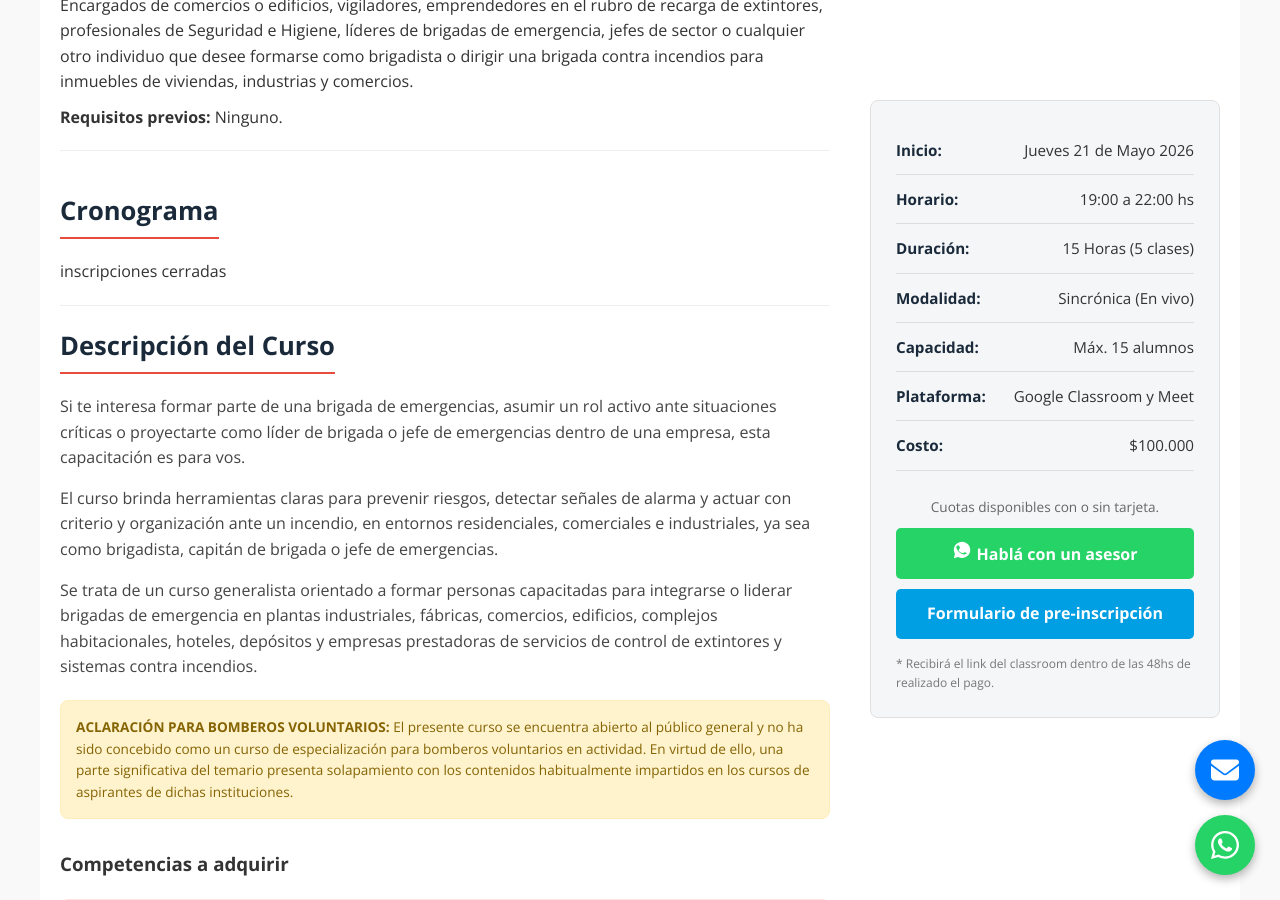
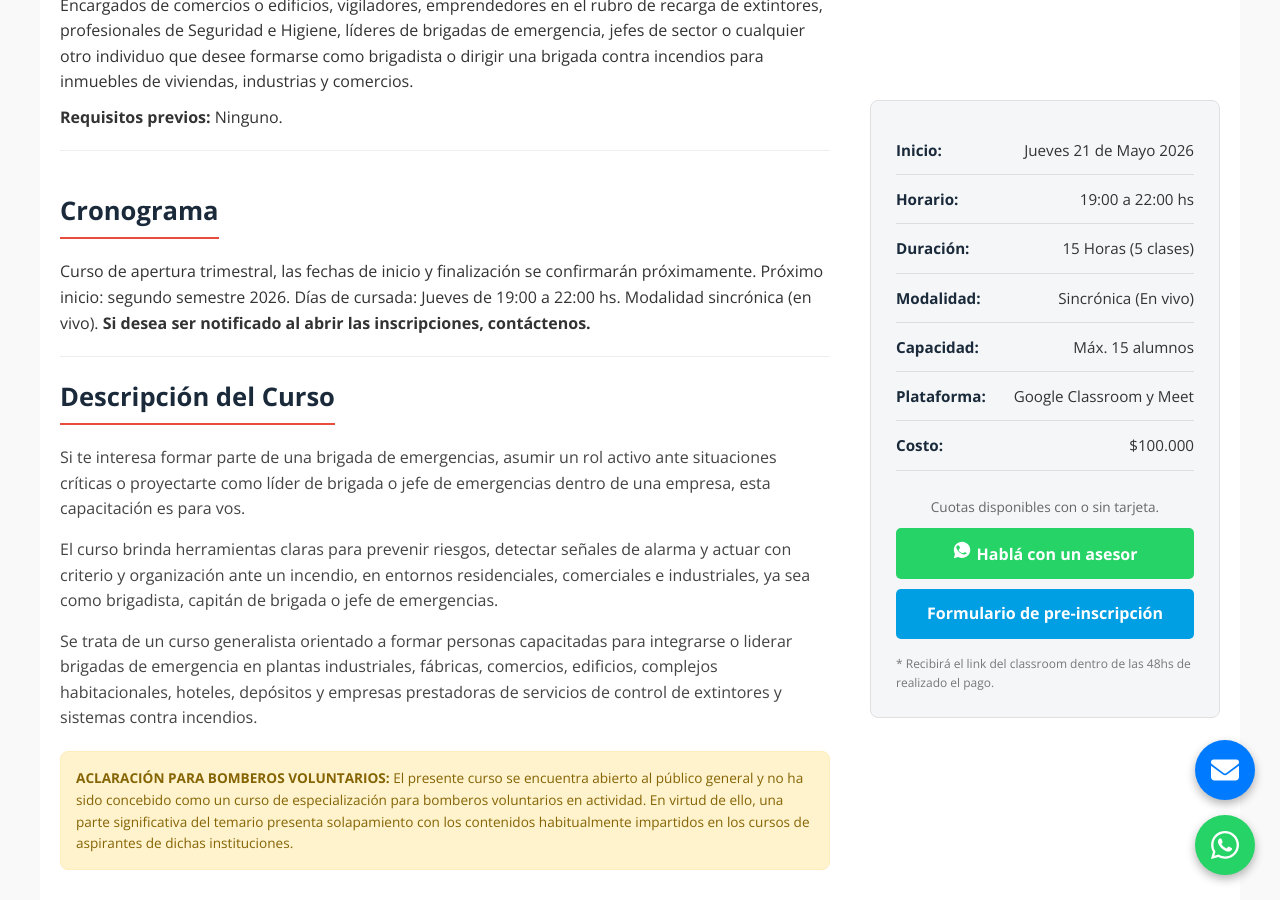
Before and after one commit to martov1/EDSI-nuevo-sitio, a Jekyll site: the page built from Particulares/Supervisor-y-brigadista/Supervisor-y-brigadista.html, in a window 1280 px wide and 900 px high, scrolled down 458 px. Built offline with Jekyll 4.4.1, drawn with Linux system fonts in a browser that asks for light colours; some of the changed text lies outside the part shown.

Commit message:
wpp custom para curso brigadista, cambio de

```diff
--- a/Particulares/Supervisor-y-brigadista/Supervisor-y-brigadista.html
+++ b/Particulares/Supervisor-y-brigadista/Supervisor-y-brigadista.html
@@ -35,7 +35,10 @@ redirect_from:
                         <li>Clase 5 - jueves 06/07/2026</li>
                     </ul>
                 -->
-                    inscripciones cerradas
+                Curso de apertura trimestral, las fechas de inicio y finalización se confirmarán próximamente.
+                Próximo inicio: segundo semestre 2026.
+                Días de cursada: Jueves de 19:00 a 22:00 hs. Modalidad sincrónica (en vivo).
+                <b>Si desea ser notificado al abrir las inscripciones, contáctenos.</b>
                 </section>
 
                 <section class="section-card">
@@ -70,11 +73,11 @@ redirect_from:
 
                     <p><b>Mercado Pago:</b> Puede abonar <a style="color: blue;" href="https://www.mercadopago.com.ar/payment-link/v1/go?link-id=6d0552e6-ce0c-4510-a4a0-a1272c9a20be">haciendo clic aquí</a>. Una vez realizado el pago, recibirá en el correo electrónico asociado a su cuenta de Mercado Pago toda la información necesaria para unirse al curso.</p>
 
-                    <p style="margin-top:10px;"><b>Transferencia bancaria:</b> Puede realizar una transferencia a nuestra cuenta bancaria. Para recibir los datos de la cuenta, por favor contáctenos <a style="color: blue;" href="https://wa.me/{{ site.whatsapp_phone }}?text={{ site.whatsapp_message | url_encode }}">haciendo clic aquí</a>.</p>
+                    <p style="margin-top:10px;"><b>Transferencia bancaria:</b> Puede realizar una transferencia a nuestra cuenta bancaria. Para recibir los datos de la cuenta, por favor contáctenos <a style="color: blue;" href="https://wa.me/{{ site.whatsapp_phone }}?text={{ site.whatsapp_message_particular_brigadista | url_encode }}">haciendo clic aquí</a>.</p>
 
-                    <p style="margin-top:10px;"><b>GOcuotas:</b> Ofrecemos la posibilidad de abonar en cuotas con tarjeta de débito. Para más información sobre planes de pago, por favor contáctenos <a style="color: blue;" href="https://wa.me/{{ site.whatsapp_phone }}?text={{ site.whatsapp_message | url_encode }}">haciendo clic aquí</a>.</p>
+                    <p style="margin-top:10px;"><b>GOcuotas:</b> Ofrecemos la posibilidad de abonar en cuotas con tarjeta de débito. Para más información sobre planes de pago, por favor contáctenos <a style="color: blue;" href="https://wa.me/{{ site.whatsapp_phone }}?text={{ site.whatsapp_message_particular_brigadista | url_encode }}">haciendo clic aquí</a>.</p>
 
-                    <p style="margin-top:10px;"><b>Mediante un asesor:</b> Si prefiere realizar la compra a través de un asesor, puede escribirnos a info@edsi.com.ar o vía WhatsApp al 11-7061-6594. También puede iniciar un chat de WhatsApp <a style="color: blue;" href="https://wa.me/{{ site.whatsapp_phone }}?text={{ site.whatsapp_message | url_encode }}">haciendo clic aquí</a>.</p>
+                    <p style="margin-top:10px;"><b>Mediante un asesor:</b> Si prefiere realizar la compra a través de un asesor, puede escribirnos a info@edsi.com.ar o vía WhatsApp al 11-7061-6594. También puede iniciar un chat de WhatsApp <a style="color: blue;" href="https://wa.me/{{ site.whatsapp_phone }}?text={{ site.whatsapp_message_particular_brigadista | url_encode }}">haciendo clic aquí</a>.</p>
                 </section>
                 <section class="section-card">
                     <h2>Programa Detallado</h2>
@@ -156,7 +159,7 @@ redirect_from:
                     <h2>Evaluación y Certificación</h2>
                     <div class="eval-box">
                         <p>Cada una de las <strong>cinco clases</strong> cuenta con un <strong>examen online</strong> con dos instancias de recuperación. Una vez aprobados los cinco exámenes, se labrará el certificado.</p>
-                        <p style="margin-top:15px;"><strong>Validación :</strong> El certificado incluye un <strong>Código QR</strong> que permite:</p>
+                        <p style="margin-top:15px;"><strong>Validación:</strong> El certificado incluye un <strong>Código QR</strong> que permite:</p>
                         <ul style="margin-left:20px; margin-top:10px;">
                             <li>Validar autenticidad mediante DNI.</li>
                             <li>Visualizar el programa completo.</li>
@@ -180,7 +183,7 @@ redirect_from:
 
                     <div class="inscription-box">
                         <p style="font-size: 0.85rem; color: #666; margin-bottom: 10px;">Cuotas disponibles con o sin tarjeta.</p>
-                        <a href="https://wa.me/{{ site.whatsapp_phone }}?text={{ site.whatsapp_message_particular | url_encode }}" target="_blank" class="btn-primary" style="margin-bottom:10px;">
+                        <a href="https://wa.me/{{ site.whatsapp_phone }}?text={{ site.whatsapp_message_particular_brigadista | url_encode }}" target="_blank" class="btn-primary" style="margin-bottom:10px;">
                            <svg width="20" height="20" viewBox="0 0 24 24" fill="white" xmlns="http://www.w3.org/2000/svg">
                 <path d="M12.04 2C6.58 2 2.16 6.38 2.16 11.82C2.16 13.56 2.65 15.22 3.52 16.65L2.24 21.75L7.4 20.48C8.79 21.29 10.38 21.72 12.04 21.72C17.5 21.72 21.92 17.34 21.92 11.82C21.92 6.38 17.5 2 12.04 2ZM17.16 16.32C16.92 16.72 15.68 17.3 15.38 17.38C15.08 17.46 14.28 17.42 13.2 17.06C12.16 16.7 10.42 16.14 8.78 14.66C7.44 13.48 6.54 11.86 6.26 11.38C5.98 10.9 5.2 9.8 5.2 8.72C5.2 7.64 5.92 7.08 6.18 6.82C6.44 6.56 6.8 6.46 7.1 6.46C7.4 6.46 7.62 6.46 7.84 6.5C8.06 6.54 8.34 6.64 8.5 7C8.74 7.34 9.4 8.84 9.48 8.98C9.56 9.12 9.68 9.28 9.54 9.58C9.4 9.88 9.3 10.02 9.12 10.26C8.94 10.5 8.78 10.66 8.52 10.96C8.26 11.26 8 11.54 8 12.04C8 12.88 8.68 13.68 9.32 14.18C9.96 14.68 10.62 14.94 11.16 15.16C11.66 15.38 12.12 15.54 12.56 15.68C13.08 15.82 13.52 15.82 13.8 15.68C14.08 15.54 14.68 15.16 14.88 14.94C15.08 14.72 15.24 14.64 15.48 14.74C15.72 14.84 17.06 15.42 17.36 15.56C17.66 15.7 17.86 15.82 17.92 16.02C17.98 16.22 17.98 16.5 17.74 16.32H17.16Z"></path>
             </svg> Hablá con un asesor
--- a/_config.yml
+++ b/_config.yml
@@ -45,6 +45,8 @@ email_subject_particular: "Consulta sobre servicios de capacitación - WEB - Par
 email_subject_empresa: "Consulta sobre servicios de capacitación - WEB - Empresa"
 
 whatsapp_message_particular: "¡Hola!, Vi su *sitio web* y me gustaría hablar con un asesor para obtener mas información de sus servicios, Soy un particular."
+whatsapp_message_particular_brigadista: "¡Hola!, Vi su *sitio web* y me gustaría hablar con un asesor para obtener mas información sobre el *curso de Supervisor y Brigadista contra incendios para particulares*"
+
 whatsapp_message_empresa: "¡Hola!, Vi su *sitio web* y me gustaría hablar con un asesor para obtener mas información de sus servicios. Soy una empresa."
-whatsapp_message_empresa_incendio: "¡Hola!, Vi su *sitio web* y me gustaría hablar con un asesor para obtener mas información acerca de capacitación contra incendios. Soy una empresa."
-whatsapp_message_empresa_autoelevadores: "¡Hola!, Vi su *sitio web* y me gustaría hablar con un asesor para obtener mas información acerca de capacitación para autoelevadores. Soy una empresa."
+whatsapp_message_empresa_incendio: "¡Hola!, Vi su *sitio web* y me gustaría hablar con un asesor para obtener mas información acerca de *capacitación contra incendios*. Soy una empresa."
+whatsapp_message_empresa_autoelevadores: "¡Hola!, Vi su *sitio web* y me gustaría hablar con un asesor para obtener mas información acerca de *capacitación para autoelevadores*. Soy una empresa."
```
